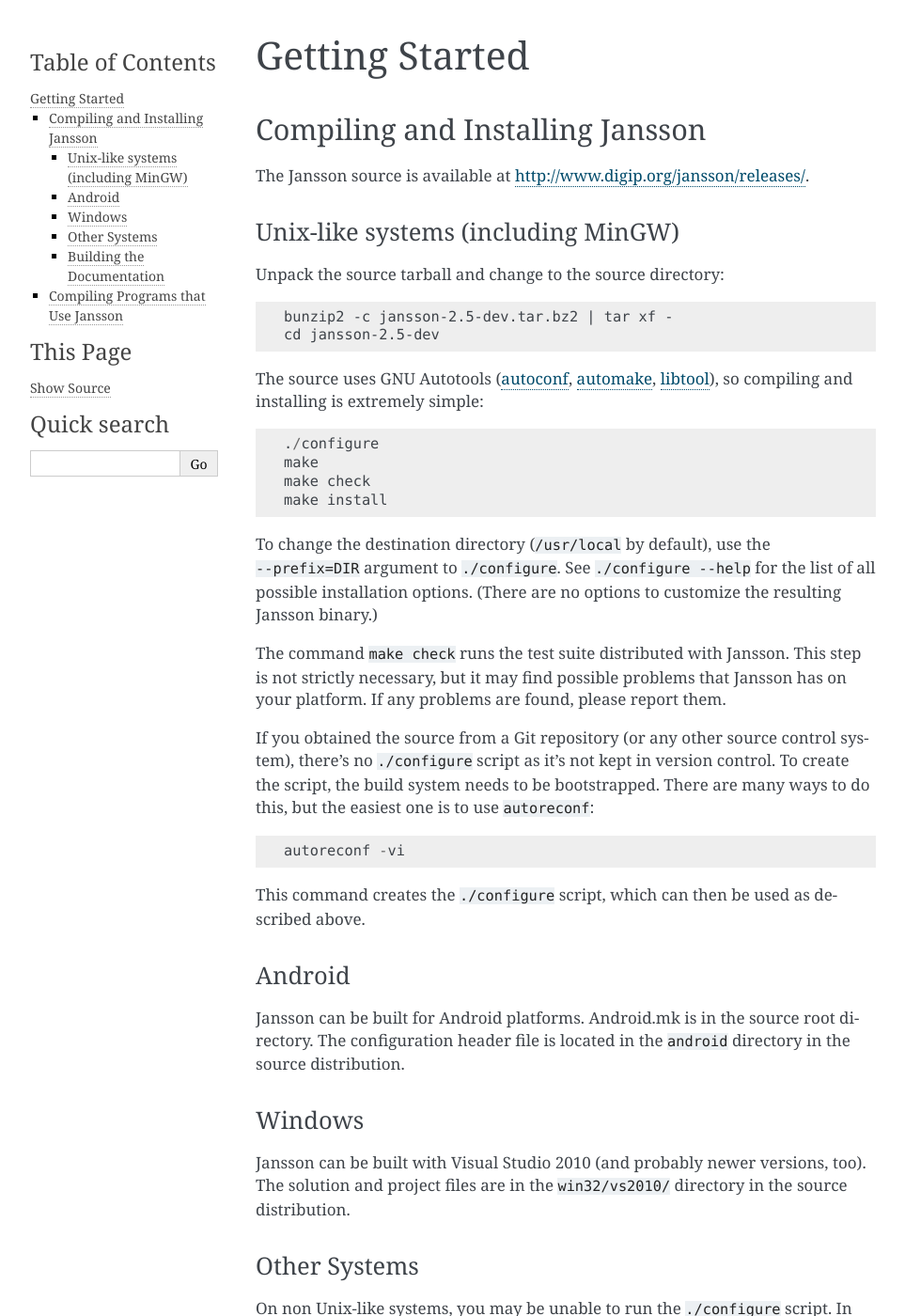
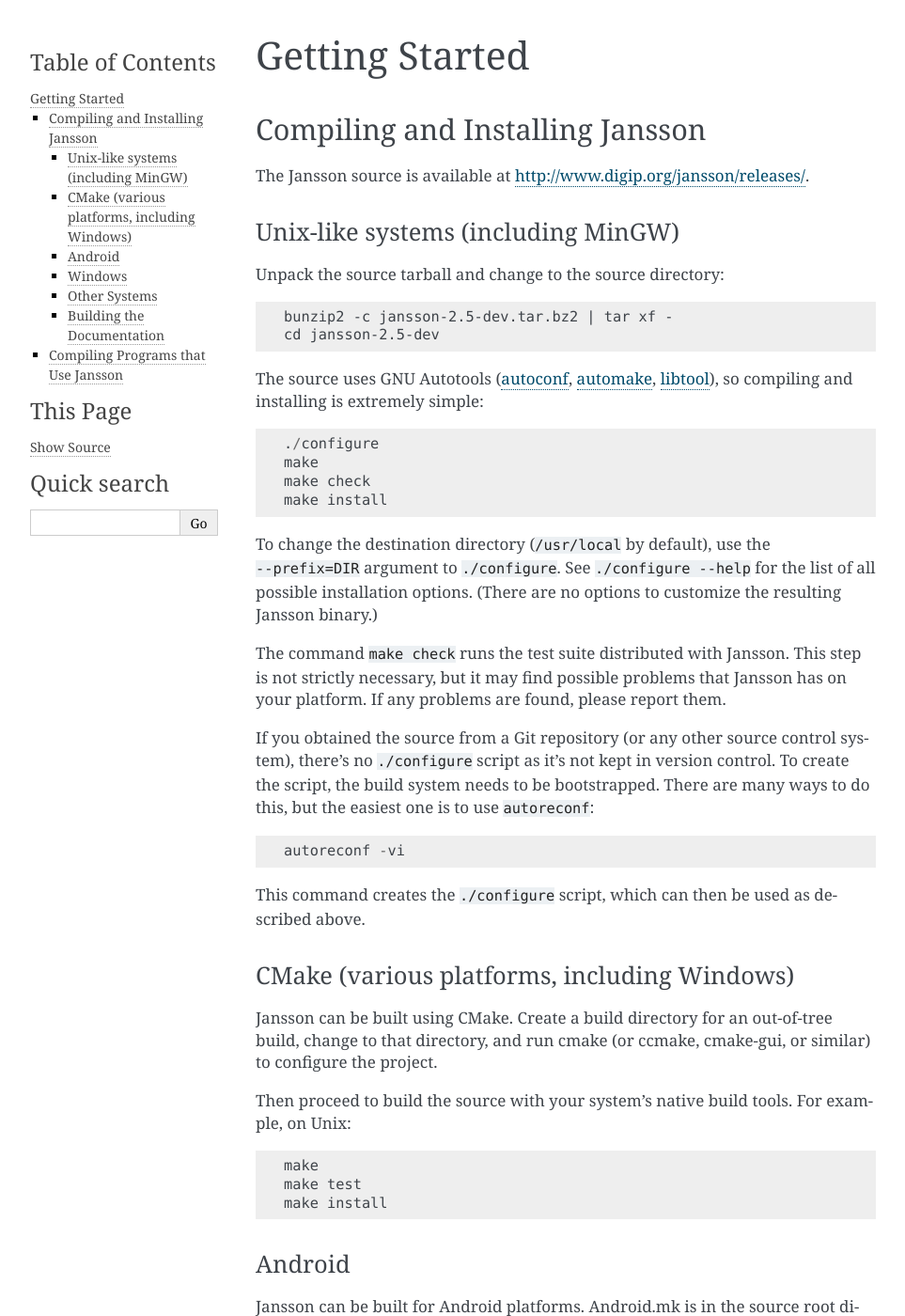
Before and after one commit to akheron/jansson, a Sphinx documentation site: the page built from doc/gettingstarted.rst, in a window 1280 px wide and 1400 px high. Shown: the whole window at 94% size, without its empty margins (148-1111 px from the left). Built offline with Sphinx 7.4.7, drawn with Linux system fonts in a browser that asks for light colours; some of the changed text lies outside the part shown.

Commit message:
Document CMake build process, deprecate the VS2010 project

```diff
--- a/doc/gettingstarted.rst
+++ b/doc/gettingstarted.rst
@@ -54,6 +54,23 @@
 .. _libtool: http://www.gnu.org/software/libtool/
 
 
+.. _build-cmake:
+
+CMake (various platforms, including Windows)
+--------------------------------------------
+
+Jansson can be built using CMake. Create a build directory for an
+out-of-tree build, change to that directory, and run cmake (or ccmake,
+cmake-gui, or similar) to configure the project.
+
+Then proceed to build the source with your system's native build
+tools. For example, on Unix::
+
+    make
+    make test
+    make install
+
+
 Android
 -------
 
@@ -64,6 +81,9 @@
 
 Windows
 -------
+
+**This method is deprecated**. Using :ref:`CMake <build-cmake>` is now
+preferred.
 
 Jansson can be built with Visual Studio 2010 (and probably newer
 versions, too). The solution and project files are in the
```
